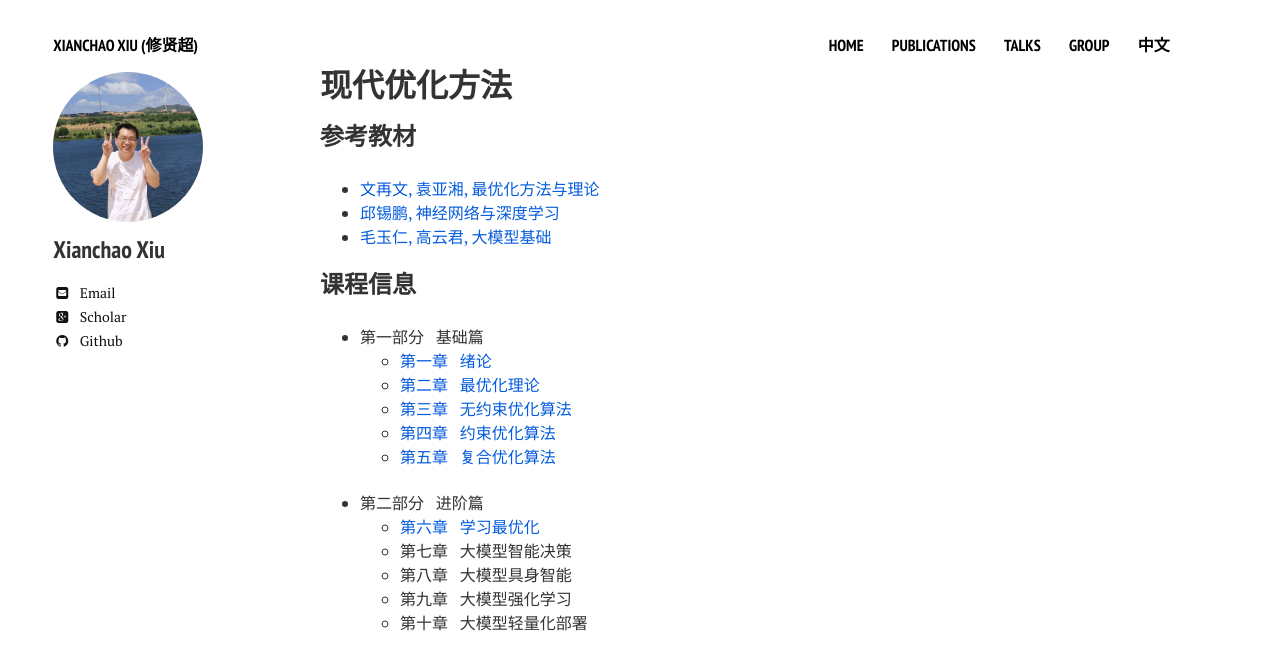
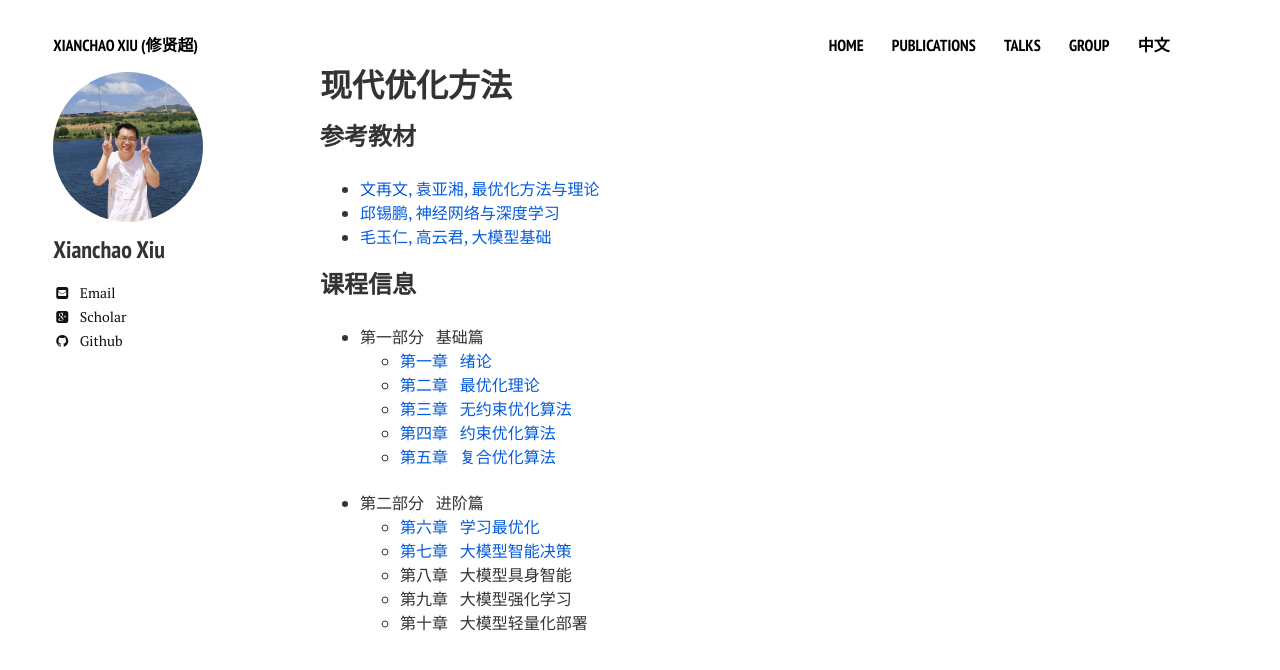
Before and after one commit to xianchaoxiu/xianchaoxiu.github.io, a Jekyll site: the page built from chinese/course/OPT/index.md, in a window 1280 px wide. Shown: the top 670 px of the page. Built offline with Jekyll 4.4.1, drawn with Linux system fonts in a browser that asks for light colours; nearby versions of some CDN libraries.

Commit message:
Update index.md

```diff
--- a/chinese/course/OPT/index.md
+++ b/chinese/course/OPT/index.md
@@ -26,7 +26,7 @@ share: false
 
 - 第二部分 &nbsp;  进阶篇<br>
   - <a href="../OPT/学习最优化.pdf" class="textlink" target="_blank"> 第六章 &nbsp;  学习最优化 <br>
-  - 第七章 &nbsp;  大模型智能决策 <br>
+  - <a href="../OPT/大模型智能决策.pdf" class="textlink" target="_blank"> 第七章 &nbsp;  大模型智能决策 <br>
   - 第八章 &nbsp;  大模型具身智能 <br>
   - 第九章 &nbsp;  大模型强化学习 <br>
   - 第十章 &nbsp;  大模型轻量化部署 <br>
```
